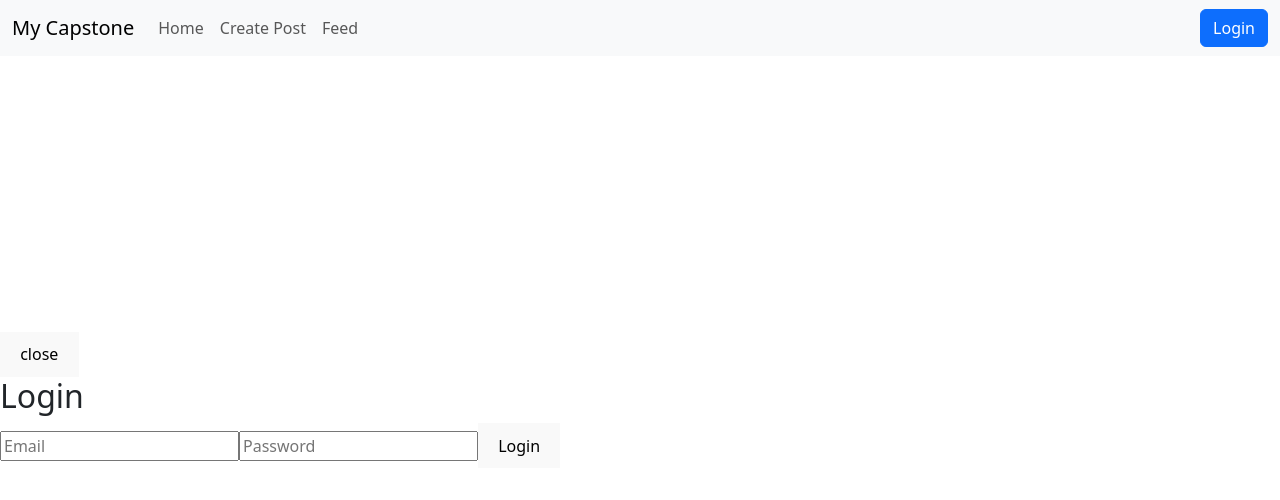
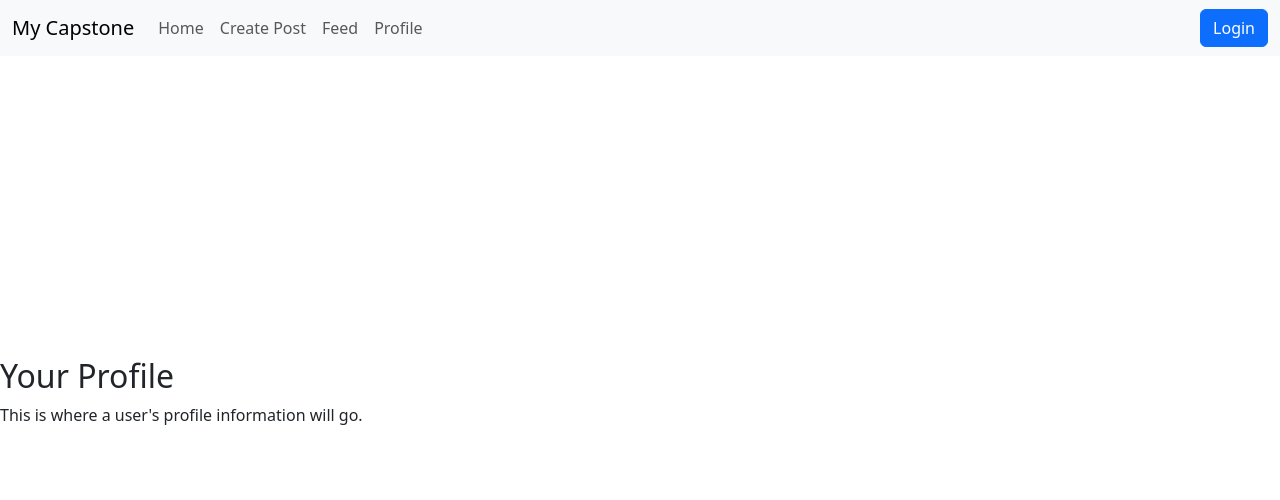
Before and after one commit to s1440/cit382capstone, a React (Vite) app: page /profile in a window 1280 px wide. Shown: the top 500 px of the page. Built offline with nearby package versions, Linux system fonts and the light colour scheme.

Commit message:
Add profile and nav bar page

```diff
--- a/src/App.jsx
+++ b/src/App.jsx
@@ -50,12 +50,14 @@ import AppNavBar from "./pages/AppNavBar";
 //youtube video
 //when the URL is '/' then render the home component and everything in home.jsx will appear
 import Home from "./pages/Home";
+import Profile from "./pages/profiles";
 
 //for popUp
-import React, { useState }from 'react';
-import PopUp from './pages/PopUp';
-import './index.css';
+import React, { useState } from "react";
+import PopUp from "./pages/PopUp";
+import "./index.css";
 
+import NewEntryView from "./NewEntryView";
 
 function CreatePost() {
   return <h2>Create Post</h2>;
@@ -65,25 +67,19 @@ function Feed() {
   return <h2>Feed</h2>;
 }
 
-
 //Nav Bar infomation
 function App() {
-
-
   // Login button set as true
-    const [showPopUp, setShowPopUp] = useState(true)
+  // this state lives in app.jsx
+  const [showPopUp, setShowPopUp] = useState(false);
 
   return (
-
     <BrowserRouter>
       {/* Navbar with login trigger */}
       <AppNavBar onLoginClick={() => setShowPopUp(true)} />
 
       {/* Login Popup */}
-        <PopUp
-          showPopUp={showPopUp}
-          closePopUp={() => setShowPopUp(false)}
-        >
+      <PopUp showPopUp={showPopUp} closePopUp={() => setShowPopUp(false)}>
         <h2>Login</h2>
         <input placeholder="Email" />
         <input placeholder="Password" type="password" />
@@ -91,15 +87,47 @@ function App() {
       </PopUp>
 
       <Routes>
+        {/* This variable controls which part of the UI is visible: */}
         <Route path="/" element={<Home />} />
         <Route path="/create" element={<CreatePost />} />
         <Route path="/feed" element={<Feed />} />
+        <Route path="/profile" element={<Profile />} />
       </Routes>
+      {/* {showPopUp === "new" && (
+        <div>
+          <h2>New Entry View</h2>
+        </div>
+      )}
+
+      {showPopUp === "list" && (
+        <div>
+          <h2>List View</h2>
+        </div>
+      )}
+      <button onClick={() => setShowPopUp("new")}>New</button>
+      <button onClick={() => setShowPopUp("list")}>List</button> */}
+      {/* When the view changes, this data persists: everything except for: the words above the buttons "List View" and "New Entry View"*/}
     </BrowserRouter>
-
   );
 }
 
+export default App;
 
+/*
+Observations:
+- Data that persisted across views: Everything except for the words above the buttons "List View" and "New View"
+- Data that reset when views changed: The words above the buttons "List View" and "New View"
+*/
 
-export default App;
+/*
+Possible future side effects in this app:
+- Something that should happen when a view appears: It should load all of the previous entries.
+- Something that should happen when data changes: Update a list when a new entry is added
+*/
+
+/*
+Reflection:
+- One thing that surprised me about switching views: It is a lot simpler than I thought it would be.
+- One thing that felt confusing: making the NewEntryView.jsx was confusing as I wasn't exactly sure what to add at first
+- One question I have about how React manages data: I am honeslty still confused on what needs to be taken off app.jsx after adding NewEntryView.jsx
+*/
--- /dev/null
+++ b/src/NewEntryView.jsx
@@ -0,0 +1,30 @@
+import { useState } from "react";
+
+function NewEntryView() {
+  // This state lives in NewEntryView.jsx
+  const [showPopUp, setShowPopUp] = useState("new");
+
+  return (
+    <div>
+      {showPopUp === "new" && (
+        <div>
+          <h2>New Entry View</h2>
+        </div>
+      )}
+
+      {showPopUp === "list" && (
+        <div>
+          <h2>List View</h2>
+        </div>
+      )}
+
+      <button onClick={() => setShowPopUp("new")}>New</button>
+      <button onClick={() => setShowPopUp("list")}>List</button>
+      {/* After moving this JSX into a component, this stopped working: nothing stopped working but that is because I didn't seem to do it right. I used the showPopUp here as well but it doesn't seem to just transfer over like that.
+        After consulting with AI, I had done some things wrong and that is why nothing had stopped working.
+        I never put in 'import { useState } from "react";*/}
+    </div>
+  );
+}
+
+export default NewEntryView;
--- a/src/pages/AppNavBar.jsx
+++ b/src/pages/AppNavBar.jsx
@@ -1,11 +1,7 @@
-import Container from 'react-bootstrap/Container';
-import Nav from 'react-bootstrap/Nav';
-import Navbar from 'react-bootstrap/Navbar';
-import Button from 'react-bootstrap/Button';
-
-
-
-
+import Container from "react-bootstrap/Container";
+import Nav from "react-bootstrap/Nav";
+import Navbar from "react-bootstrap/Navbar";
+import Button from "react-bootstrap/Button";
 
 export default function AppNavbar({ onLoginClick }) {
   return (
@@ -18,11 +14,12 @@ export default function AppNavbar({ onLoginClick }) {
             <Nav.Link href="/">Home</Nav.Link>
             <Nav.Link href="/create">Create Post</Nav.Link>
             <Nav.Link href="/feed">Feed</Nav.Link>
+            <Nav.Link href="/profile">Profile</Nav.Link>
           </Nav>
           {/* Login button on the right */}
           <Button variant="primary" onClick={onLoginClick}>
             Login
-            </Button>
+          </Button>
         </Navbar.Collapse>
       </Container>
     </Navbar>
--- /dev/null
+++ b/src/pages/profiles.jsx
@@ -0,0 +1,13 @@
+function Profile() {
+  {
+    /* component */
+  }
+  return (
+    <div>
+      <h2>Your Profile</h2>
+      <p>This is where a user's profile information will go.</p>
+    </div>
+  );
+}
+
+export default Profile;
```
Lines whose indentation alone changed are shown as unchanged.
